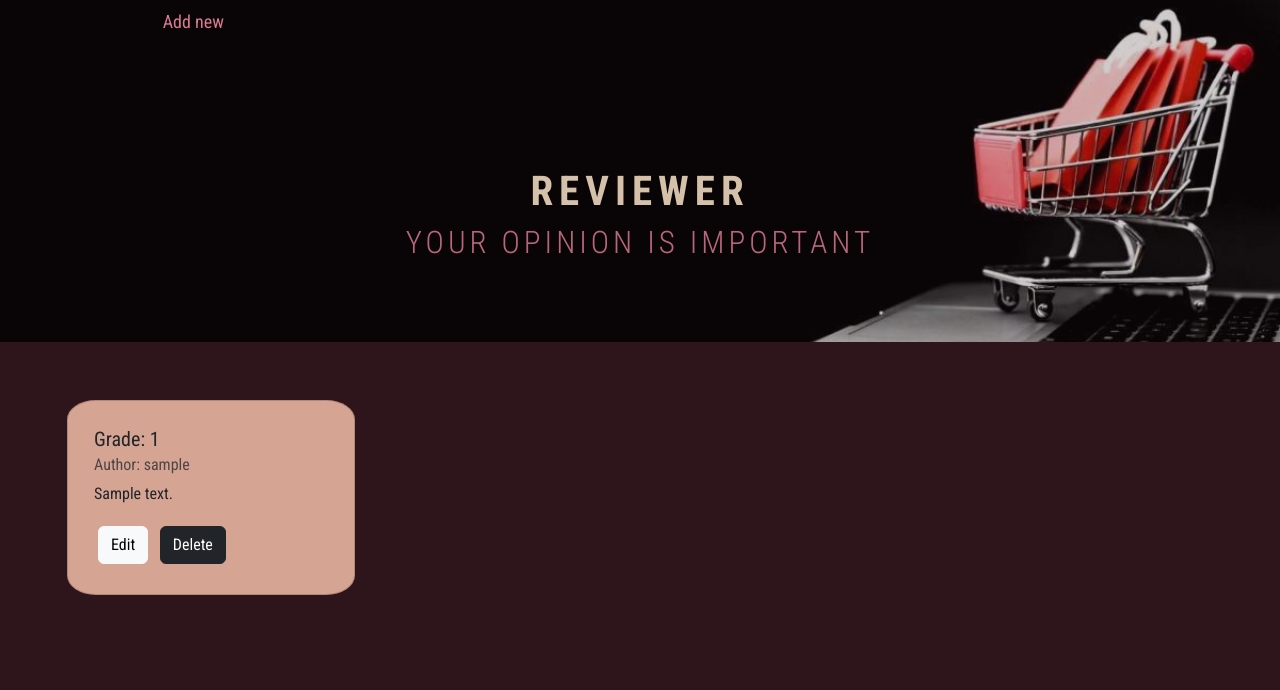
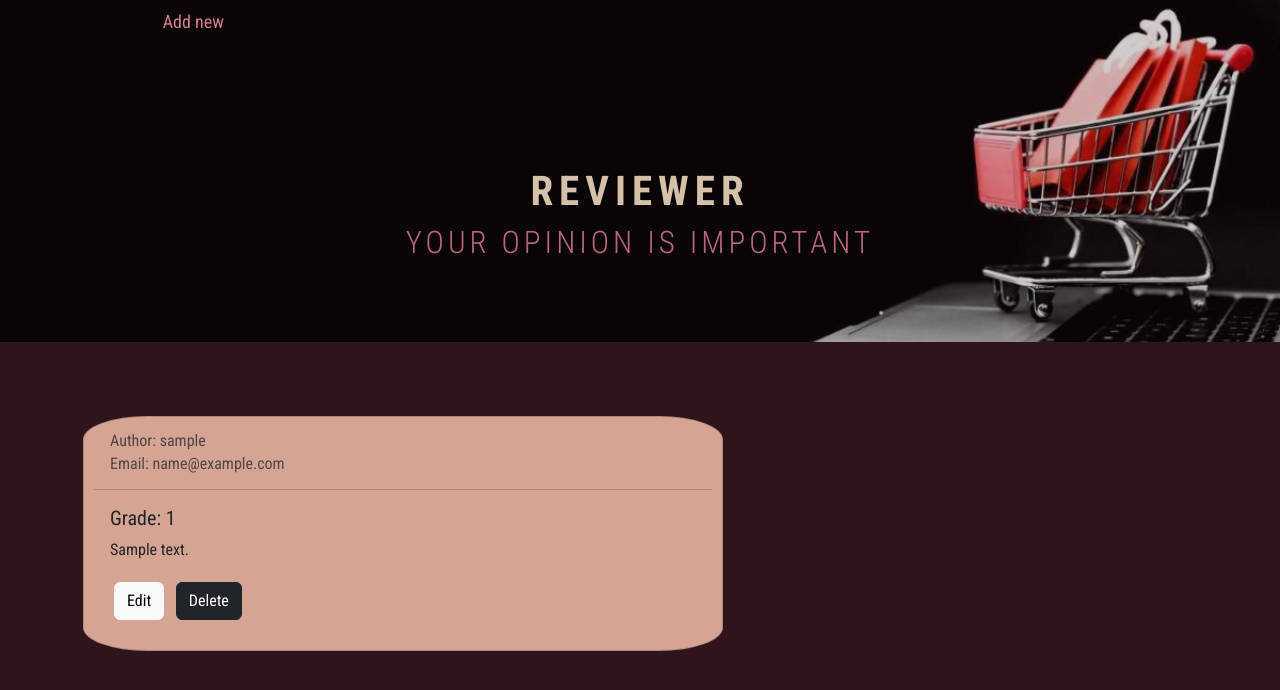
Before and after one commit to AnastassiyaProkudina/control_8_anastassiya_prokudina, a Django app: page /review/1 in a window 1280 px wide. Shown: the top 690 px of the page. Run offline with Django 4.2, Linux system fonts and the light colour scheme; tables that the repository leaves empty hold one stand-in row (Sample ...); some libraries are stand-ins or nearby versions.

Commit message:
Добавила почтовый адрес автора отзыва в карточку отзыва

```diff
--- a/reviewer/templates/partial/product_category.html
+++ b/reviewer/templates/partial/product_category.html
@@ -1,6 +1,6 @@
 {% for choice in choices %}
     {% if choice.0 == product.category %}
-        <div class="{{ style }} border-secondary">
+        <div class="{{ style }} border-secondary m-2">
             <a href="{% url 'category' choice.0 %}" class="card-header-a">{{ choice.1 }}</a>
         </div>
     {% endif %}
--- a/reviewer/templates/partial/review_card.html
+++ b/reviewer/templates/partial/review_card.html
@@ -1,7 +1,10 @@
-<div class="card" style="width: 18rem;">
+<div class="card m-3" style="width: 40rem;">
+  <div class="card-header">
+      <h6 class="card-subtitle mb-2 text-muted">Author: {{ review.author }}</h6>
+      <h6 class="card-subtitle mb-2 text-muted">Email: {{ review.author.email }}</h6>
+  </div>
     <div class="card-body">
         <h5 class="card-title">Grade: {{ review.grade }}</h5>
-        <h6 class="card-subtitle mb-2 text-muted">Author: {{ review.author }}</h6>
         <p class="card-text">{{ review.text }}</p>
         {% if footer == 'review' %}
             <a class="btn btn-light m-1" href="{% url 'review_update' review.id %}" role="button">Edit</a>
```
